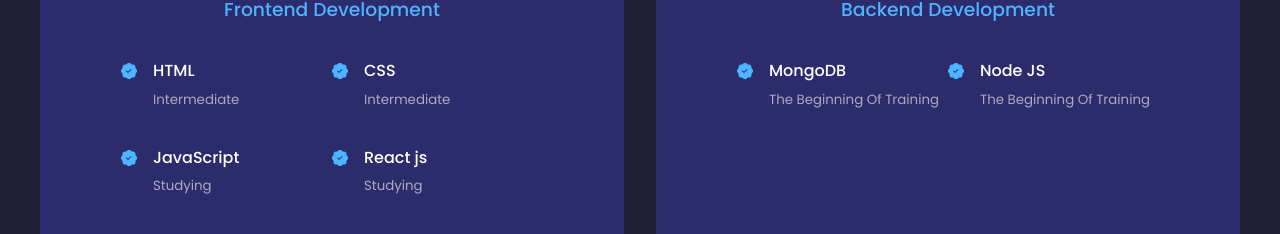
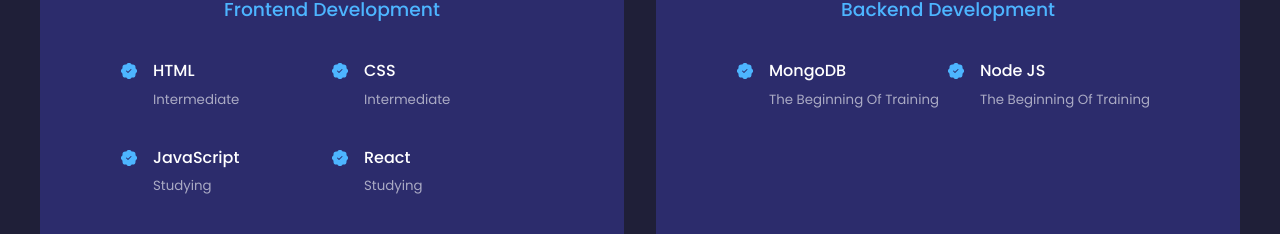
Before and after one commit to kykp/my-portfolio-web, a React (Create React App) app: page / in a window 1280 px wide. Shown: the part 1131-1365 px from the top of the page. Built offline with nearby package versions, Linux system fonts and the light colour scheme.

Commit message:
added six project

```diff
--- a/src/components/experience/Experience.jsx
+++ b/src/components/experience/Experience.jsx
@@ -4,9 +4,9 @@
 
 const dataFront = [
   {
-  id: 1,
-  name: "HTML",
-  level: "Intermediate"
+    id: 1,
+    name: "HTML",
+    level: "Intermediate"
   },
   {
     id: 2,
@@ -20,7 +20,7 @@
   },
   {
     id: 4,
-    name: "React js",
+    name: "React",
     level: "Studying"
   },
   {
```
Also changed, not shown: src/assets/portfolio6.jpg.
